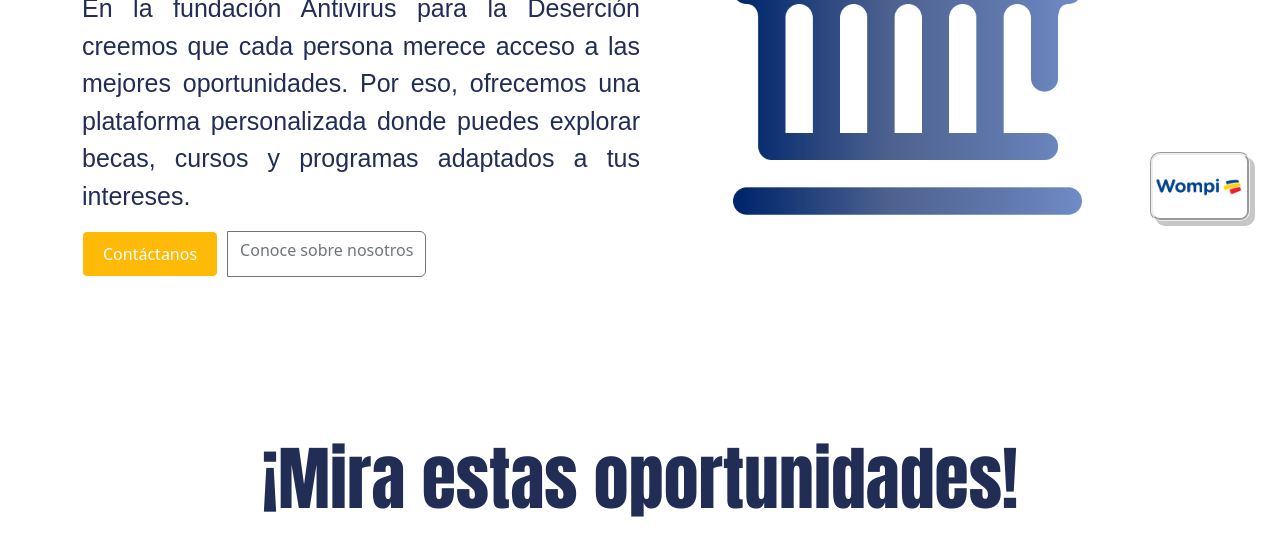
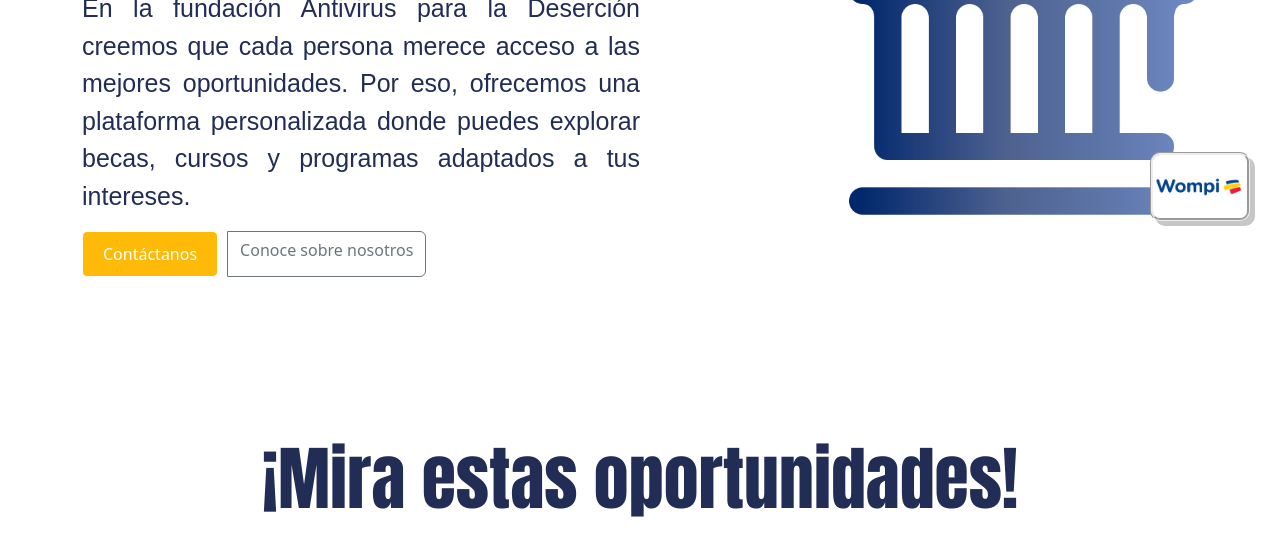
Before and after one commit to YeraldineQ/Fundacion-Antivirus, a plain HTML site: page index.html in a window 1280 px wide. Shown: the part 549-1100 px from the top of the page. Drawn offline with nearby package versions, Linux system fonts and the light colour scheme.

Commit message:
Se organiza orientación de img futuro hacia la derecha

```diff
--- a/css/oportunidades.css
+++ b/css/oportunidades.css
@@ -50,7 +50,7 @@
 
 
 
-@media screen and (max-width: 1026px){
+@media screen and (max-width: 12466px){
   .card-oportunidades{
     height: 12rem;
   }
--- a/index.html
+++ b/index.html
@@ -100,7 +100,7 @@
                     </form>
                 </dialog>
             </div>
-            <div class="col-md-5">
+            <div class="col-md-5 d-flex justify-content-end">
                 <img class="img-futuro" src="img/banco.png" alt="Imagen">
             </div>
         </main>
```
